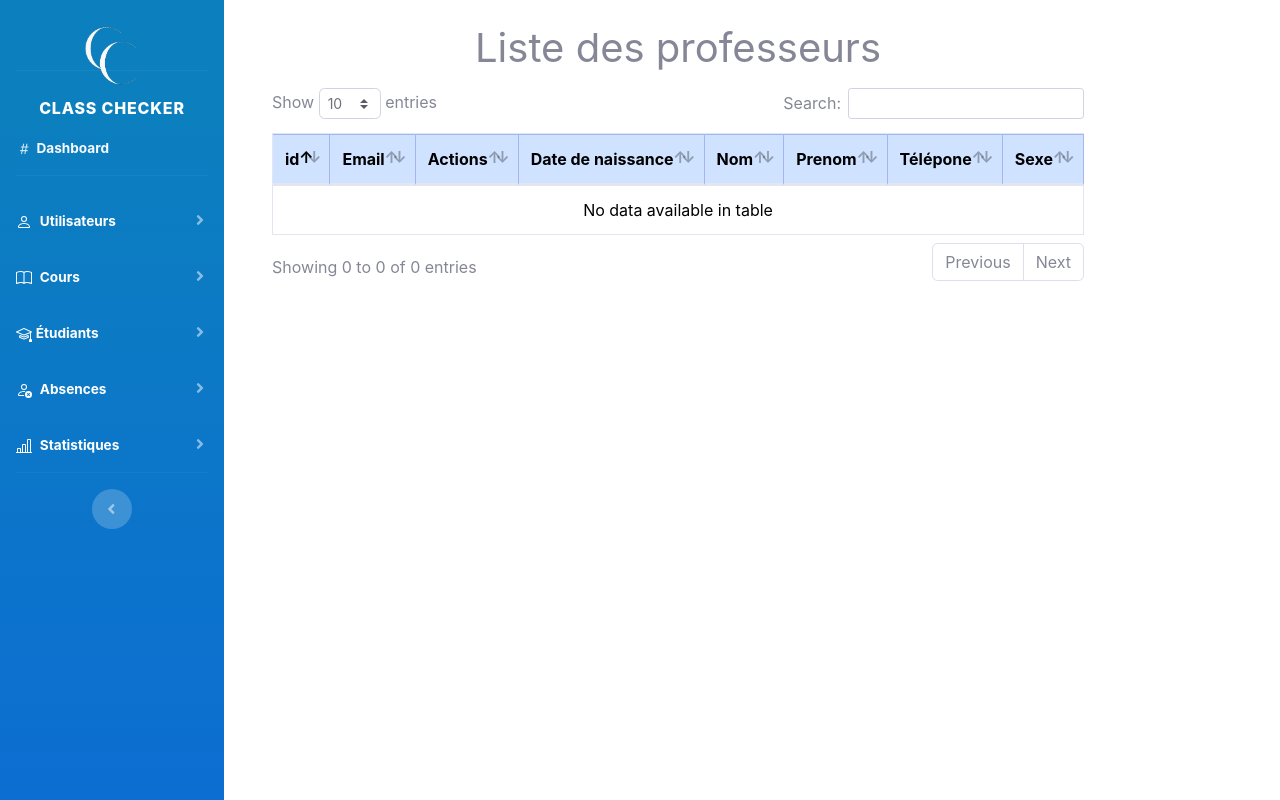
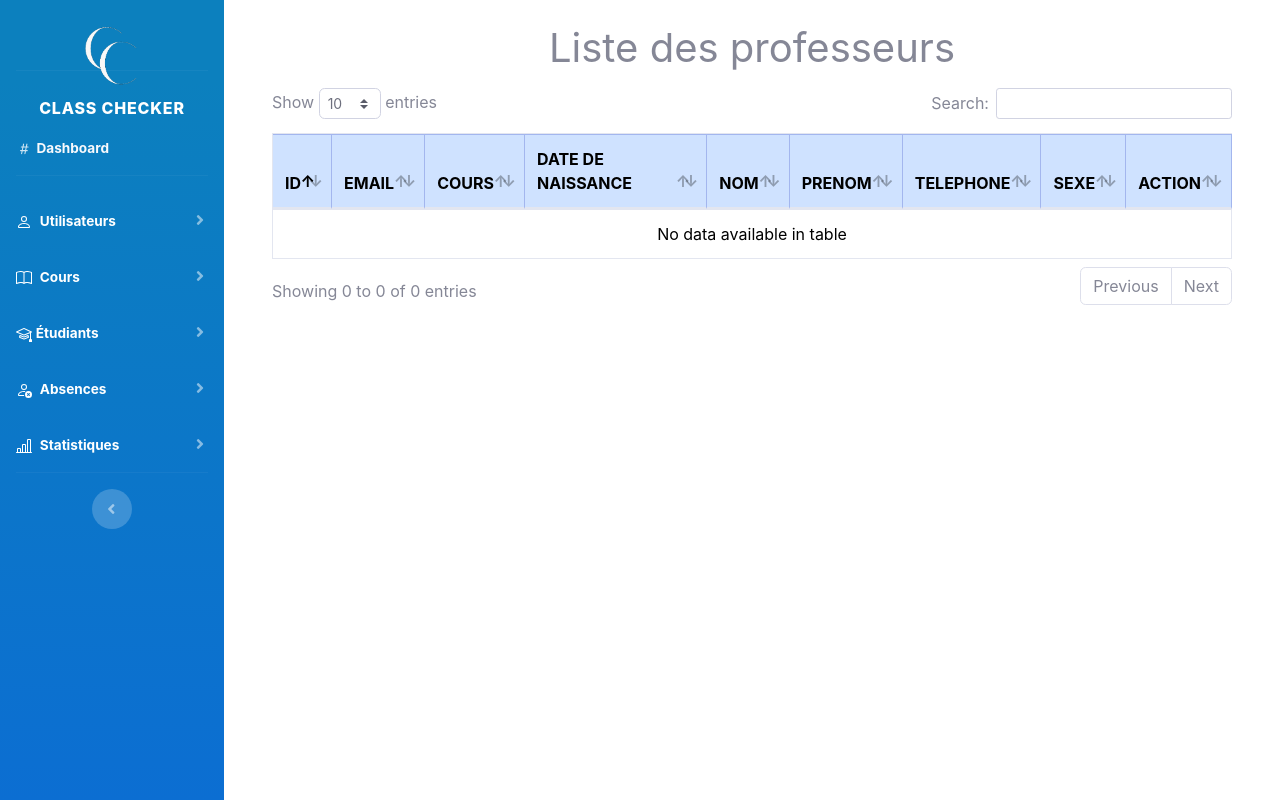
Before and after one commit to LucasV0/class_checker, a Symfony app: template templates/user/index.html.twig in a window 1280 px wide. Run offline with Twig, Linux system fonts and the light colour scheme; the template is opened without the code that fills it, so the values that code supplies are empty; some libraries are stand-ins or nearby versions.

Commit message:
res bug & co

```diff
--- a/src/DataFixture/LessonFixtures.php
+++ b/src/DataFixture/LessonFixtures.php
@@ -49,7 +49,7 @@ class LessonFixtures extends Fixture
             $manager->persist($users[$i]);
         }
 
-        for ($i = 1; $i <= 25; $i++) {
+        for ($i = 1; $i <= 200; $i++) {
             $student = new Student();
             $student
                 ->setName($faker->lastName)
@@ -63,7 +63,7 @@ class LessonFixtures extends Fixture
             $manager->persist($student);
         }
 
-        for ($i = 1; $i <= 10; $i++) {
+        for ($i = 1; $i <= 50; $i++) {
             $cours[$i] = new Lesson();
             $cours[$i]->setLabel("Lesson [$i]")
                 ->setNumberMaxOfStudents($faker->numberBetween(3,30))
--- a/src/Entity/Lesson.php
+++ b/src/Entity/Lesson.php
@@ -13,7 +13,7 @@ use phpDocumentor\Reflection\DocBlock\Tags\author;
 
 /**
  * @author Baptiste Caron
- * @Encrypted
+ *
  */
 #[ORM\Entity(repositoryClass: LessonRepository::class)]
 
@@ -26,7 +26,6 @@ class Lesson
 
     /**
      * @var string|null
-     * @Encrypted
      */
     #[ORM\Column(length: 255)]
     private ?string $Label = null;
--- a/src/Form/LessonType.php
+++ b/src/Form/LessonType.php
@@ -88,7 +88,7 @@ class LessonType extends AbstractType
                 'attr' => [
                     'class' => 'form-control'
                 ],
-                'input' => 'timestamp',
+                'input' => 'datetime',
                 'widget' => 'single_text',
                 'html5' => true,
                 'label' => 'heure de début ',
@@ -104,7 +104,7 @@ class LessonType extends AbstractType
                 'attr' => [
                     'class' => 'form-control'
                 ],
-                'input' => 'timestamp',
+                'input' => 'datetime',
                 'widget' => 'single_text',
                 'html5' => true,
                 'label' => 'heure de fin ',
--- a/templates/Partials/header.html.twig
+++ b/templates/Partials/header.html.twig
@@ -42,11 +42,11 @@
     </a>
     <div id="collapseTwo" class="collapse" aria-labelledby="headingTwo" data-parent="#accordionSidebar">
         <div class="bg-white py-2 collapse-inner rounded">
-            <a class="collapse-item" href="#"><svg xmlns="http://www.w3.org/2000/svg" width="16" height="16" fill="currentColor" class="bi bi-plus-circle" viewBox="0 0 16 16">
+            <a class="collapse-item" href="{{ path('app_user_new') }}"><svg xmlns="http://www.w3.org/2000/svg" width="16" height="16" fill="currentColor" class="bi bi-plus-circle" viewBox="0 0 16 16">
             <path d="M8 15A7 7 0 1 1 8 1a7 7 0 0 1 0 14zm0 1A8 8 0 1 0 8 0a8 8 0 0 0 0 16z"/>
             <path d="M8 4a.5.5 0 0 1 .5.5v3h3a.5.5 0 0 1 0 1h-3v3a.5.5 0 0 1-1 0v-3h-3a.5.5 0 0 1 0-1h3v-3A.5.5 0 0 1 8 4z"/>
           </svg> Créer</a>
-            <a class="collapse-item" href="#"><svg xmlns="http://www.w3.org/2000/svg" width="16" height="16" fill="currentColor" class="bi bi-eye" viewBox="0 0 16 16">
+            <a class="collapse-item" href="{{ path('app_user_index') }}"><svg xmlns="http://www.w3.org/2000/svg" width="16" height="16" fill="currentColor" class="bi bi-eye" viewBox="0 0 16 16">
             <path d="M16 8s-3-5.5-8-5.5S0 8 0 8s3 5.5 8 5.5S16 8 16 8zM1.173 8a13.133 13.133 0 0 1 1.66-2.043C4.12 4.668 5.88 3.5 8 3.5c2.12 0 3.879 1.168 5.168 2.457A13.133 13.133 0 0 1 14.828 8c-.058.087-.122.183-.195.288-.335.48-.83 1.12-1.465 1.755C11.879 11.332 10.119 12.5 8 12.5c-2.12 0-3.879-1.168-5.168-2.457A13.134 13.134 0 0 1 1.172 8z"/>
             <path d="M8 5.5a2.5 2.5 0 1 0 0 5 2.5 2.5 0 0 0 0-5zM4.5 8a3.5 3.5 0 1 1 7 0 3.5 3.5 0 0 1-7 0z"/>
           </svg>   Voir</a>
@@ -66,11 +66,11 @@
     <div id="collapseUtilities" class="collapse" aria-labelledby="headingUtilities"
         data-parent="#accordionSidebar">
         <div class="bg-white py-2 collapse-inner rounded">
-            <a class="collapse-item" href="#"><svg xmlns="http://www.w3.org/2000/svg" width="16" height="16" fill="currentColor" class="bi bi-plus-circle" viewBox="0 0 16 16">
+            <a class="collapse-item" href="{{ path('lesson.new') }}"><svg xmlns="http://www.w3.org/2000/svg" width="16" height="16" fill="currentColor" class="bi bi-plus-circle" viewBox="0 0 16 16">
             <path d="M8 15A7 7 0 1 1 8 1a7 7 0 0 1 0 14zm0 1A8 8 0 1 0 8 0a8 8 0 0 0 0 16z"/>
             <path d="M8 4a.5.5 0 0 1 .5.5v3h3a.5.5 0 0 1 0 1h-3v3a.5.5 0 0 1-1 0v-3h-3a.5.5 0 0 1 0-1h3v-3A.5.5 0 0 1 8 4z"/>
           </svg> Créer</a>
-            <a class="collapse-item" href="#"><svg xmlns="http://www.w3.org/2000/svg" width="16" height="16" fill="currentColor" class="bi bi-eye" viewBox="0 0 16 16">
+            <a class="collapse-item" href="{{ path('app_lesson') }}"><svg xmlns="http://www.w3.org/2000/svg" width="16" height="16" fill="currentColor" class="bi bi-eye" viewBox="0 0 16 16">
             <path d="M16 8s-3-5.5-8-5.5S0 8 0 8s3 5.5 8 5.5S16 8 16 8zM1.173 8a13.133 13.133 0 0 1 1.66-2.043C4.12 4.668 5.88 3.5 8 3.5c2.12 0 3.879 1.168 5.168 2.457A13.133 13.133 0 0 1 14.828 8c-.058.087-.122.183-.195.288-.335.48-.83 1.12-1.465 1.755C11.879 11.332 10.119 12.5 8 12.5c-2.12 0-3.879-1.168-5.168-2.457A13.134 13.134 0 0 1 1.172 8z"/>
             <path d="M8 5.5a2.5 2.5 0 1 0 0 5 2.5 2.5 0 0 0 0-5zM4.5 8a3.5 3.5 0 1 1 7 0 3.5 3.5 0 0 1-7 0z"/>
           </svg>   Voir</a>
@@ -92,11 +92,11 @@
     <div id="collapsePages" class="collapse" aria-labelledby="headingPages"
         data-parent="#accordionSidebar">
         <div class="bg-white py-2 collapse-inner rounded">
-            <a class="collapse-item" href="#"><svg xmlns="http://www.w3.org/2000/svg" width="16" height="16" fill="currentColor" class="bi bi-plus-circle" viewBox="0 0 16 16">
+            <a class="collapse-item" href="{{ path('app_student_create') }}"><svg xmlns="http://www.w3.org/2000/svg" width="16" height="16" fill="currentColor" class="bi bi-plus-circle" viewBox="0 0 16 16">
             <path d="M8 15A7 7 0 1 1 8 1a7 7 0 0 1 0 14zm0 1A8 8 0 1 0 8 0a8 8 0 0 0 0 16z"/>
             <path d="M8 4a.5.5 0 0 1 .5.5v3h3a.5.5 0 0 1 0 1h-3v3a.5.5 0 0 1-1 0v-3h-3a.5.5 0 0 1 0-1h3v-3A.5.5 0 0 1 8 4z"/>
           </svg> Créer</a>
-            <a class="collapse-item" href="#"><svg xmlns="http://www.w3.org/2000/svg" width="16" height="16" fill="currentColor" class="bi bi-eye" viewBox="0 0 16 16">
+            <a class="collapse-item" href="{{ path('app_student') }}"><svg xmlns="http://www.w3.org/2000/svg" width="16" height="16" fill="currentColor" class="bi bi-eye" viewBox="0 0 16 16">
             <path d="M16 8s-3-5.5-8-5.5S0 8 0 8s3 5.5 8 5.5S16 8 16 8zM1.173 8a13.133 13.133 0 0 1 1.66-2.043C4.12 4.668 5.88 3.5 8 3.5c2.12 0 3.879 1.168 5.168 2.457A13.133 13.133 0 0 1 14.828 8c-.058.087-.122.183-.195.288-.335.48-.83 1.12-1.465 1.755C11.879 11.332 10.119 12.5 8 12.5c-2.12 0-3.879-1.168-5.168-2.457A13.134 13.134 0 0 1 1.172 8z"/>
             <path d="M8 5.5a2.5 2.5 0 1 0 0 5 2.5 2.5 0 0 0 0-5zM4.5 8a3.5 3.5 0 1 1 7 0 3.5 3.5 0 0 1-7 0z"/>
           </svg>   Voir</a>
--- a/templates/lesson/index.html.twig
+++ b/templates/lesson/index.html.twig
@@ -30,6 +30,7 @@
                     <td class="">HEURE DEBUT</td>
                     <td class="">HEURE FIN</td>
                     <td class="">JOUR SEMAINE</td>
+                    <td class="">NB ABSENT</td>
                     <td class="">ACTION</td>
                 </tr>
                 </thead>
@@ -46,6 +47,7 @@
                         <td class="ps-2">{{ lesson.hoursStart|date('H:i:s') }}</td>
                         <td class="ps-2">{{ lesson.hoursEnd|date('H:i:s') }}</td>
                         <td class="ps-2">{{ lesson.day }}</td>
+                        <td class="ps-2">{{ lesson.toHaves.getx }}</td>
                         <td class="ps-2" style="width:10em ">
                             <a class="btn btn-outline-info btn-sm" href="{{ path('lesson.modif',{'id':lesson.id}) }}"> Modifier</a>
                             <a class="btn btn-outline-danger btn-sm" href="{{ path('lesson.delete',{'id':lesson.id}) }}" onclick="return confirm('Voulez vous vraiment supprimer le cour ?')"> Supprimer</a>
--- a/templates/student/index.html.twig
+++ b/templates/student/index.html.twig
@@ -25,6 +25,7 @@
                     <th>Email</th>
                     <th>Date de naissance</th>
                     <th>Niveau</th>
+                    <th>ABSENCE</th>
                     <th>Action</th>
                 </tr>
                 </thead>
@@ -37,6 +38,7 @@
                         <td class="ps-2">{{ student.email }}</td>
                         <td class="ps-2">{{ student.birthday | date('d/m/Y') }}</td>
                         <td class="ps-2">{{ student.level }}</td>
+                        <td class="ps-2">{{ student.toHaves.count }}</td>
                         <td class="ps-2" style="width:10em ">
                             <a class="btn btn-outline-info btn-sm" href="{{ path('app_student_update', {id: student.id}) }}" >Modifier</a>
                             <a class="btn btn-outline-danger btn-sm" onclick="return confirm('Voulez vous vraiment supprimer l\'éléve')" href="{{ path('app_student_delete', {id: student.id}) }}" >Supprimer</a>
--- a/templates/user/index.html.twig
+++ b/templates/user/index.html.twig
@@ -1,6 +1,6 @@
 {% extends 'base.html.twig' %}
 
-{% block title %}Eleves{% endblock %}
+{% block title %}Profs{% endblock %}
 {% block style %}
     <link href="
 {{ asset('assets/vendor/datatables/dataTables.bootstrap4.min.css') }}
@@ -19,14 +19,15 @@
             <table class="table table-hover table-bordered" id="dataTable">
                 <thead class="table-primary">
                 <tr>
-                    <th>id</th>
-                    <th>Email</th>
-                    <th>Actions</th>
-                    <th>Date de naissance</th>
-                    <th>Nom</th>
-                    <th>Prenom</th>
-                    <th>Télépone</th>
-                    <th>Sexe</th>
+                    <th>ID</th>
+                    <th>EMAIL</th>
+                    <th>COURS</th>
+                    <th>DATE DE NAISSANCE</th>
+                    <th>NOM</th>
+                    <th>PRENOM</th>
+                    <th>TELEPHONE</th>
+                    <th>SEXE</th>
+                    <th>ACTION</th>
                 </tr>
                 </thead>
                 <tbody>
@@ -34,6 +35,7 @@
                     <tr>
                         <td class="ps-2">{{ user.id }}</td>
                         <td class="ps-2">{{ user.email }}</td>
+                        <td class="ps-2">{{ user.lessons.count }}</td>
                         <td class="ps-2">{{ user.dateNaissance|date('d/m/Y') }}</td>
                         <td class="ps-2">{{ user.nom|upper }}</td>
                         <td class="ps-2">{{ user.prenom }}</td>
```
Also changed, not shown: migrations/Version20230405075610.php (deleted, +0 -43 lines), src/Controller/LessonController.php (+5 -5 lines), src/Entity/Student.php (+6 -6 lines), src/Entity/User.php (+5 -5 lines).
